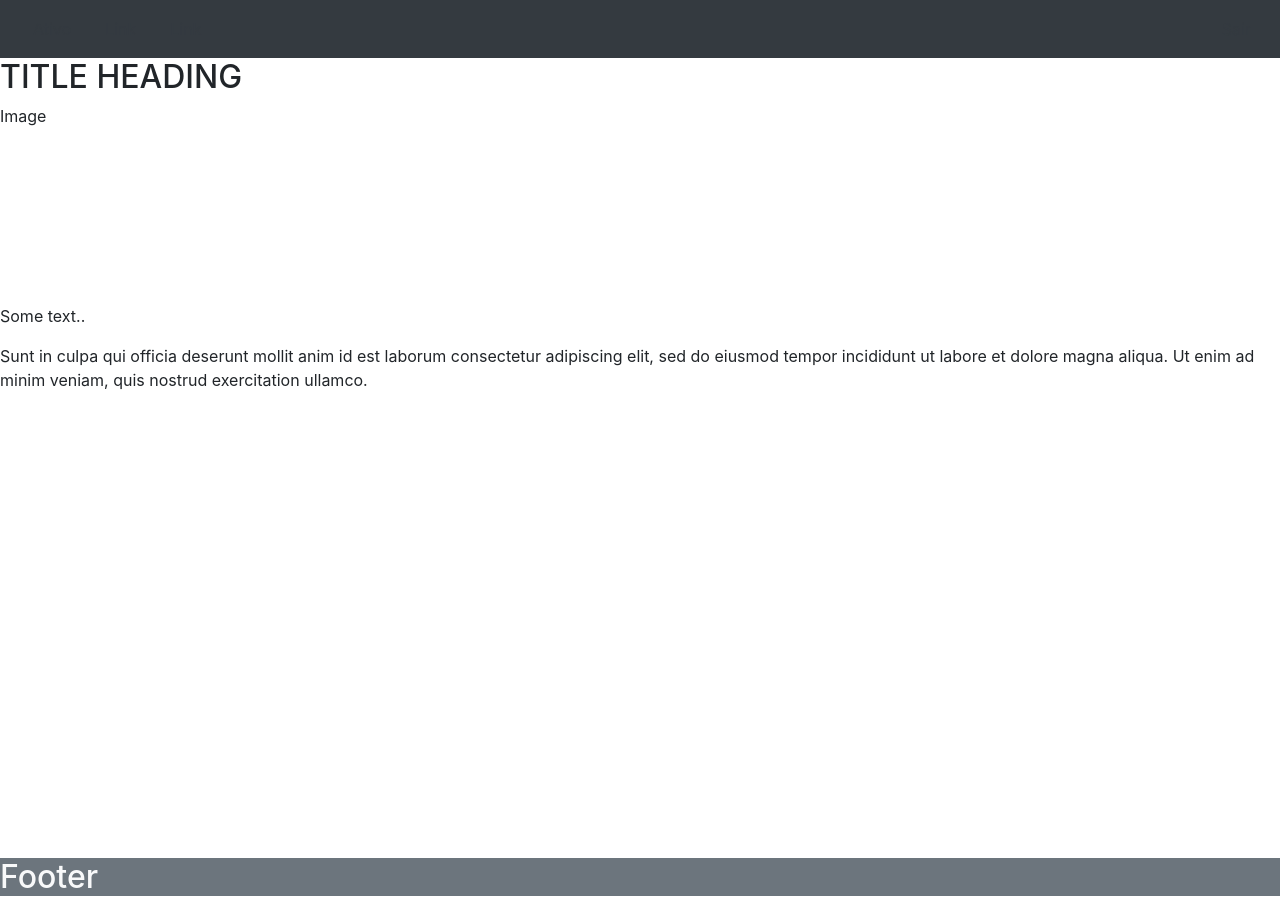
After one commit to BlancoVinicius/MeuNegocioApi, a Django app: page /home/ in a window 1280 px wide. The commit adds this page. Run offline with Django 5.2, Linux system fonts and the light colour scheme; the visitor is signed in with stand-in values (Sample User, id 1); some libraries are stand-ins or nearby versions.

Commit message:
24-12-24 inserido tela home e editado cadastro

```diff
--- /dev/null
+++ b/templates/templates_vendas_onlina/home.html
@@ -0,0 +1,71 @@
+{% load static %}
+<!DOCTYPE html>
+<html lang="pt-br">
+
+<head>
+    <title>Page Title</title>
+    <meta charset="UTF-8">
+    <meta name="viewport" content="width=device-width, initial-scale=1">
+    <link rel="stylesheet" href="\static\css\style.css">
+    <link rel="stylesheet" href="https://stackpath.bootstrapcdn.com/bootstrap/4.1.3/css/bootstrap.min.css"
+        integrity="sha384-MCw98/SFnGE8fJT3GXwEOngsV7Zt27NXFoaoApmYm81iuXoPkFOJwJ8ERdknLPMO" crossorigin="anonymous">
+</head>
+
+<body>
+    <header>
+
+        <nav class="navbar navbar-dark bg-dark">
+            <ul class="nav">
+                <li class="nav-item">
+                  <a class="nav-link btn btn-outline-dark" href="#">Ativo</a>
+                </li>
+                <li class="nav-item">
+                  <a class="nav-link btn btn-outline-dark" href="#">Link</a>
+                </li>
+                <li class="nav-item">
+                  <a class="nav-link btn btn-outline-dark" href="#">Link</a>
+                </li>
+              </ul>
+              <div class="nav justify-content-end">
+                <li class="nav-item">
+                    {% url 'account_logout' as logout_url_ %}
+                    <a class="btn btn-outline-dark" href="{{logout_url_}}">Sair</a>
+                  </li>
+              </div>
+        </nav>
+
+
+    </header>
+
+    <main>
+        <section>
+            <div class="side" style="height: 100vh;">
+                <h2>TITLE HEADING</h2>
+                <div class="fakeimg" style="height:200px;">Image</div>
+                <p>Some text..</p>
+                <p>Sunt in culpa qui officia deserunt mollit anim id est laborum consectetur adipiscing elit, sed do
+                    eiusmod
+                    tempor incididunt ut labore et dolore magna aliqua. Ut enim ad minim veniam, quis nostrud
+                    exercitation
+                    ullamco.</p>
+            </div>
+        </section>
+    </main>
+
+    <footer class="footer text-light bg-secondary">
+        <div>
+            <h2>Footer</h2>
+        </div>
+    </footer>
+    <script src="https://code.jquery.com/jquery-3.3.1.slim.min.js"
+        integrity="sha384-q8i/X+965DzO0rT7abK41JStQIAqVgRVzpbzo5smXKp4YfRvH+8abtTE1Pi6jizo"
+        crossorigin="anonymous"></script>
+    <script src="https://cdnjs.cloudflare.com/ajax/libs/popper.js/1.14.3/umd/popper.min.js"
+        integrity="sha384-ZMP7rVo3mIykV+2+9J3UJ46jBk0WLaUAdn689aCwoqbBJiSnjAK/l8WvCWPIPm49"
+        crossorigin="anonymous"></script>
+    <script src="https://stackpath.bootstrapcdn.com/bootstrap/4.1.3/js/bootstrap.min.js"
+        integrity="sha384-ChfqqxuZUCnJSK3+MXmPNIyE6ZbWh2IMqE241rYiqJxyMiZ6OW/JmZQ5stwEULTy"
+        crossorigin="anonymous"></script>
+</body>
+
+</html>
--- a/vendas_online/urls.py
+++ b/vendas_online/urls.py
@@ -6,6 +6,6 @@ app_name = 'vendas_online'
 
 urlpatterns = [
     path('login/', views.login, name='login'),
-    path('cadastrar/', views.cadastrar, name='cadastrar'),
+    path('home/', views.home, name='cadastrar'),
     path('', views.index, name='index'),
 ]
--- a/vendas_online/views.py
+++ b/vendas_online/views.py
@@ -1,5 +1,6 @@
 from django.shortcuts import redirect, render
 from vendas_online.forms import CustomSignupForm
+from django.contrib.auth.decorators import login_required
 # Create your views here.
 def index(request):
     return render(request, 'templates_vendas_onlina/entrada.html')
@@ -8,20 +9,21 @@ def login(request):
     return redirect('/accounts/login/')
     # return render(request, 'templates_vendas_onlina/login.html')
 
-def cadastrar(request):
+@login_required
+def home(request):
 
-    if request.method == 'POST':
-        form = CustomSignupForm(request.POST)
-        if form.is_valid():
-            form.save(request)
-            return redirect('/login/')
-        elif not form.is_valid():
+    # if request.method == 'POST':
+    #     form = CustomSignupForm(request.POST)
+    #     if form.is_valid():
+    #         form.save(request)
+    #         return redirect('/login/')
+    #     elif not form.is_valid():
 
-            return render(request, 'account/signup.html', {'form': form})
+    #         return render(request, 'account/signup.html', {'form': form})
 
-    form = CustomSignupForm()
+    # form = CustomSignupForm()
 
     return render(
-        request, 'account/signup.html',
-        {'form': form}
+        request, 'templates_vendas_onlina/home.html',
+        # {'form': form}
     )
```
Also changed, not shown: setup/settings.py (+12 -1 lines), templates/layouts/base.html (+25 -11 lines), vendas_online/forms.py (+50 -3 lines).
